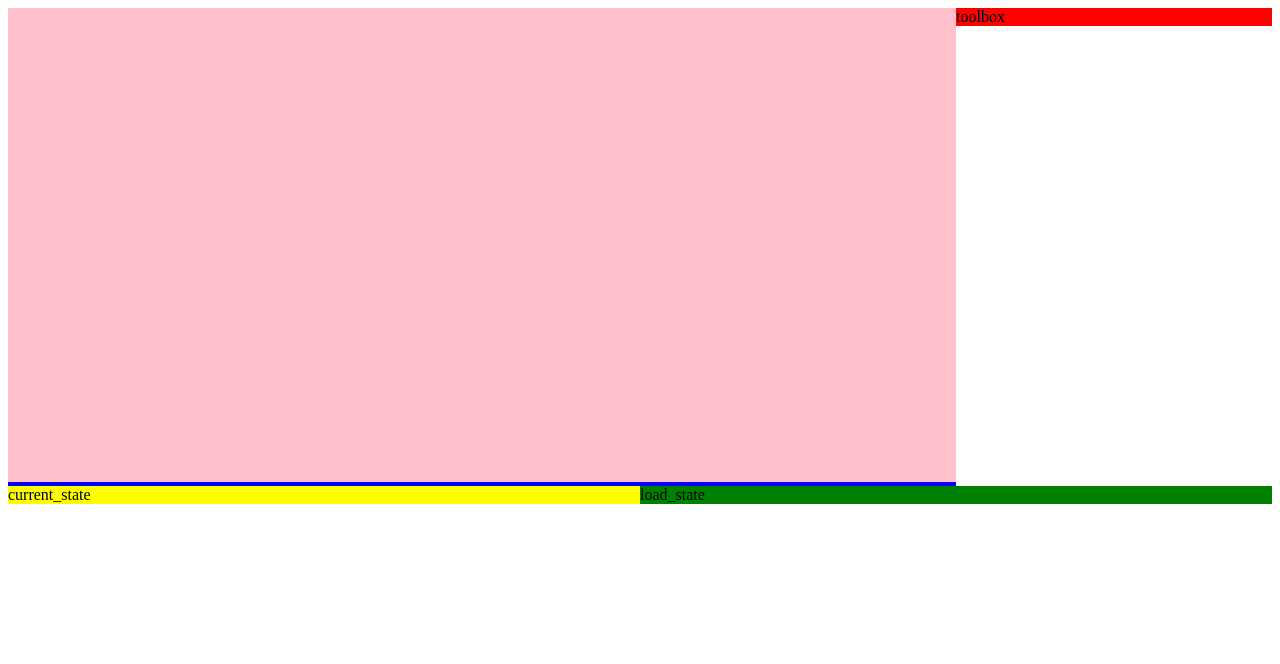
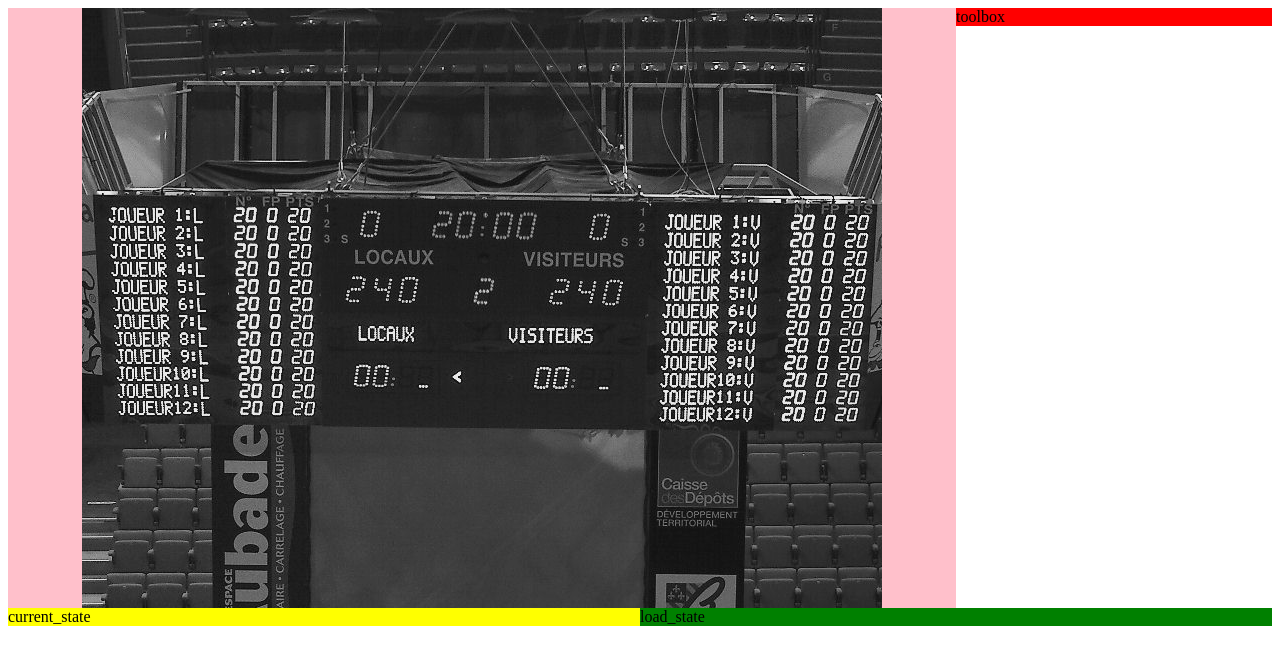
Before and after one commit to Keemotion/basketball-scoreboard-analyser, a plain HTML site: page index.html in a window 1280 px wide. Drawn offline with Linux system fonts and the light colour scheme.

Commit message:
Initial scaling and resolution of image depending on viewport size

```diff
--- a/css/style.css
+++ b/css/style.css
@@ -1,12 +1,19 @@
+html, body{
+	height:100%;
+}
 div.div_horizontal{
-    clear:both;
+	overflow:hidden;
+	width:100%;
 }
 div.div_horizontal#div_main_container{
 	height:75%;
 }
+
 div#div_image{
+	display:block;
     float:left;
     width:75%;
+	height:100%;
     background-color:blue;
 }
 div#div_image canvas#canvas_image{
@@ -16,6 +23,9 @@ div#div_image canvas#canvas_image{
 }
 div#div_toolbox{
     background-color:red;
+	float:left;
+	display:block;
+	width:25%;
 }
 div#div_current_state{
     float:left;
--- a/index.html
+++ b/index.html
@@ -1,12 +1,13 @@
 <!doctype html>
 <head>
+	<meta http-equiv="Content-Type" content="text/html; charset=utf-8">
 	<title>Basketball scoreboard analyser</title>
 	<link rel="stylesheet" href="./css/style.css">
 </head>
 <body>
 	<div class="div_horizontal" id="div_main_container">
 		<div id="div_image">
-				<canvas id="canvas_image"></canvas>
+			<canvas id="canvas_image" width="1024px" height="768px"></canvas>
 		</div>
 
 		<div id="div_toolbox">toolbox</div>
--- a/js/script.js
+++ b/js/script.js
@@ -25,6 +25,27 @@ function addObject(label_name, digit_amount){
     }
     objects.push(o);
 }
+var canvas;
+var context;
+var image;
+function drawCanvas(){
+	canvas.height = $(canvas).parent().height();
+	canvas.width = $(canvas).parent().width();
 
-
-loadObjects();
+	var ratio = Math.min(canvas.width/image.width, canvas.height/image.height);
+	var res_width = image.width*ratio;
+	var res_height = image.height*ratio;
+	context.drawImage(image, (canvas.width-res_width)/2, (canvas.height-res_height)/2, res_width, res_height);
+}
+function init(){
+	canvas = $('canvas#canvas_image')[0];
+	context = canvas.getContext('2d');
+	image = new Image();
+	image.onload = function(){
+		drawCanvas();
+	}
+	image.src = "./testdata/scoreboard-images/chalon.png";
+}
+$(document).ready(function(){
+	init();
+});
```
Lines whose indentation alone changed are shown as unchanged.
